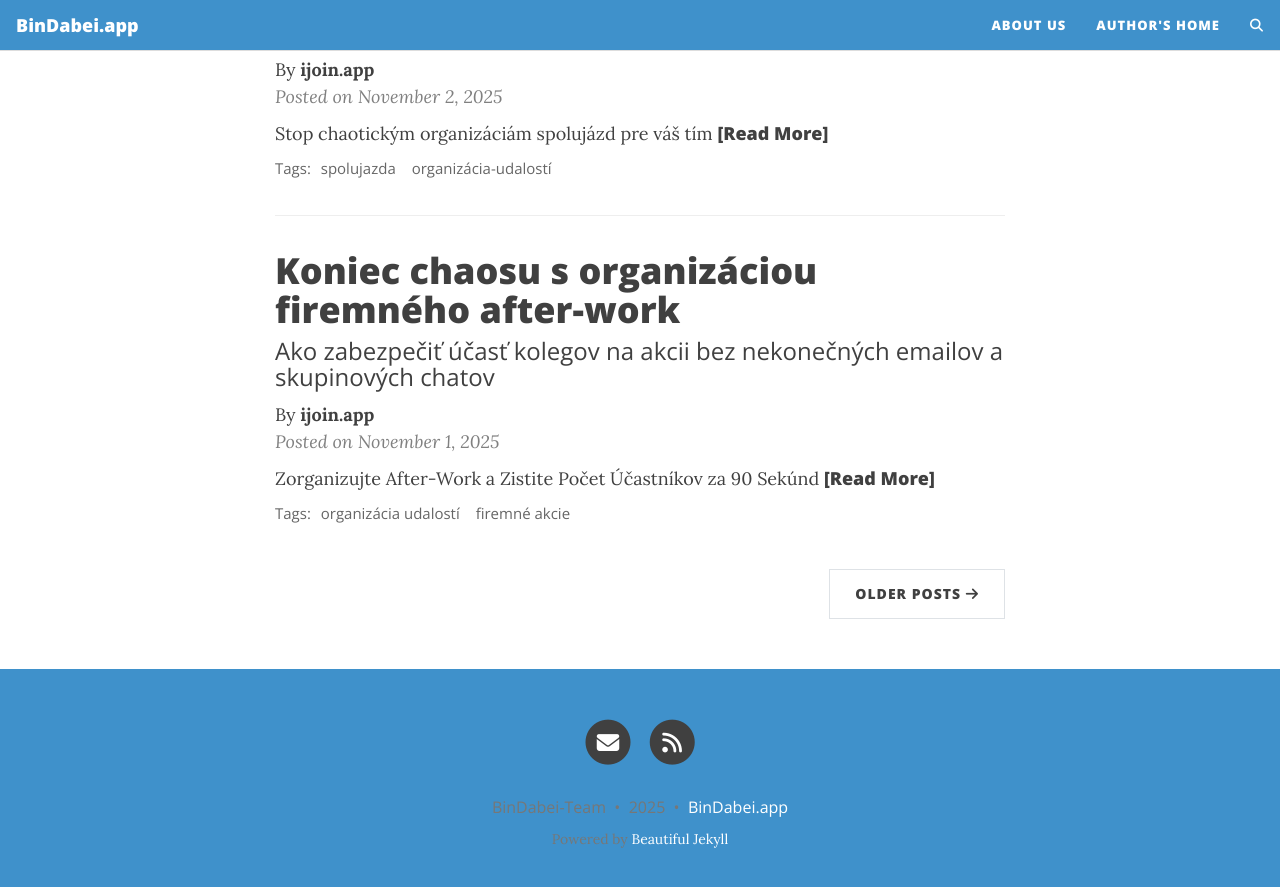
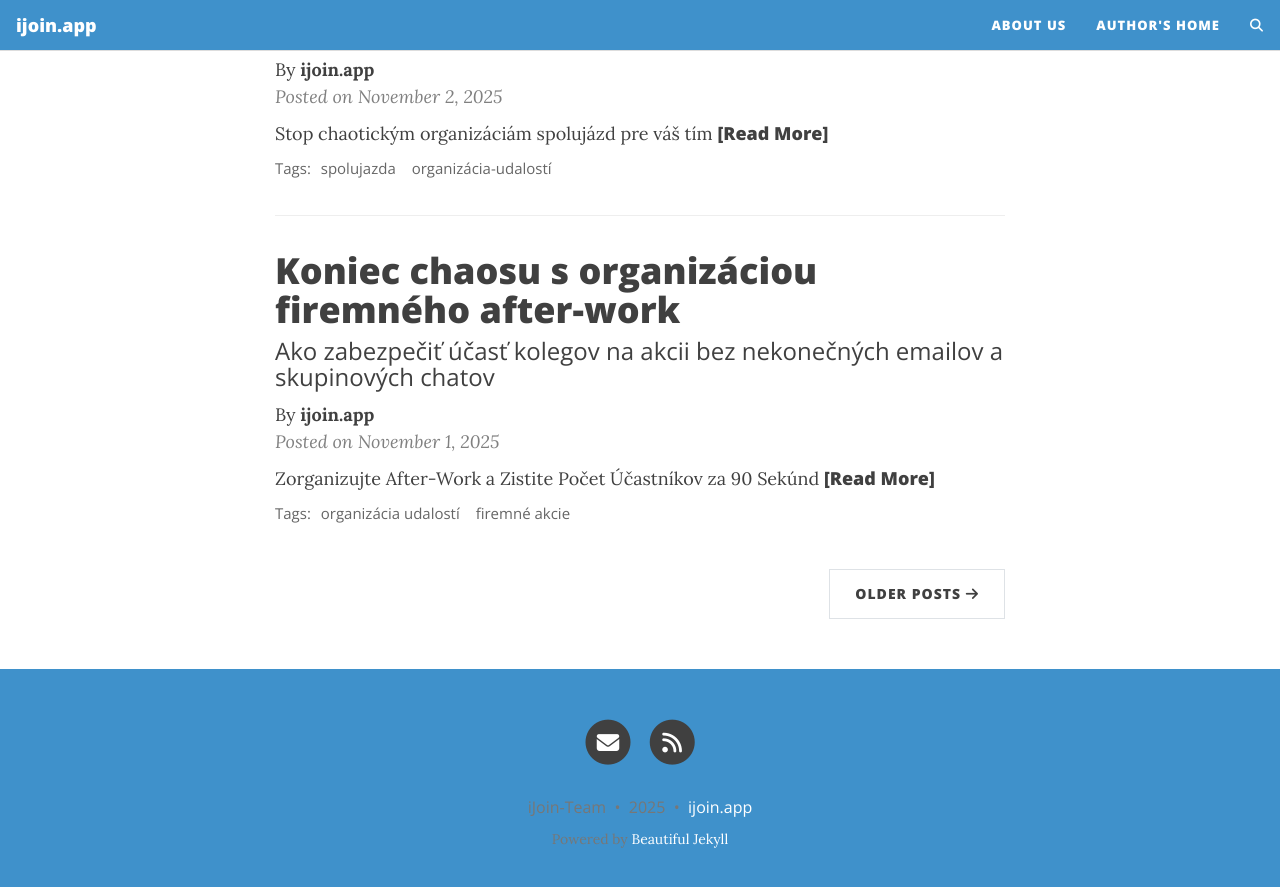
Before and after one commit to Gitanito/sk.ijoin.app, a Jekyll site: the page built from index.html, in a window 1280 px wide and 900 px high, scrolled down 1479 px. Shown: the top 887 px of the window. Built offline with Jekyll 4.4.1, drawn with Linux system fonts in a browser that asks for light colours; the list of posts is cut into pages by our own code; comment, search, counter and statistics services are not loaded.

Commit message:
Automated commit: fa575702

```diff
--- a/_config.yml
+++ b/_config.yml
@@ -10,10 +10,10 @@
 ############################
 
 # Name of website
-title: BinDabei.app
+title: ijoin.app
 
 # Your name to show in the footer
-author: BinDabei-Team
+author: iJoin-Team
 
 youtubeurl: https://www.youtube.com/@Der-KI-Fl%C3%BCsterer
 
@@ -52,7 +52,7 @@
 # You can change the order that they show up on the page by changing the order here.
 # Uncomment the links you want to show and add your information to each one.
 social-network-links:
-  email: "office@bindabei.app"
+  email: "office@ijoin.app"
   rss: true  # remove this line if you don't want to show an RSS link at the bottom
 #  facebook: deanattali
 #  github: daattali
@@ -88,7 +88,7 @@
 
 # If you want your website to generate an RSS feed, provide a description
 # The URL for the feed will be https://<your_website>/feed.xml
-rss-description: BinDabei.app - Verabredungen Super-Simple!
+rss-description: ijoin.app - Stretnutia Super Jednoduché!
 
 ###########################
 # --- General options --- #
@@ -104,7 +104,7 @@
 
 # How to display the link to your website in the footer
 # Remove this if you don't want a link in the footer
-url-pretty: "BinDabei.app"
+url-pretty: "ijoin.app"
 
 # Add the website title to the title of every page
 title-on-all-pages: true
@@ -304,3 +304,7 @@
 
 # Beautiful Jekyll / Dean Attali
 # 2fc73a3a967e97599c9763d05e564189
+
+
+language: sk
+rss_description: ijoin.app - Stretnutia Super Jednoduché!
--- a/_includes/footer-scripts.html
+++ b/_includes/footer-scripts.html
@@ -36,3 +36,4 @@
     <script src="{{ js | relative_url }}"></script>
   {% endfor %}
 {% endif %}
+<script defer src="https://cloud.umami.is/script.js" data-website-id="4d3f573f-5598-43dd-b737-56d09fb03875"></script>
```
